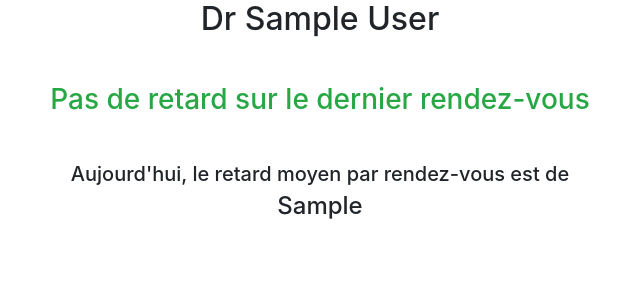
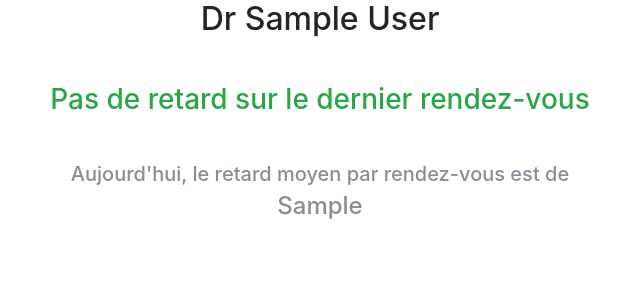
Before and after one commit to raphaelyancey/CareTime, a Django app: template main/templates/main/host_front.html in a window 1280 px wide. Shown: the part 87-388 px from the top of the page, without its empty margins (320-960 px from the left). Run offline with Django 3.2, Linux system fonts and the light colour scheme; tables that the repository leaves empty hold one stand-in row (values such as "Sample post"); the template is opened without the code that fills it: values that come from a table or form of the project are taken from there, most other values are stand-ins (such as "Sample title", 1, 10 or a date in 2020); some libraries are stand-ins or nearby versions.

Commit message:
Style adjustments.

```diff
--- a/main/templates/main/host_front.html
+++ b/main/templates/main/host_front.html
@@ -11,13 +11,13 @@
 
             {% if is_delayed %}
                 <h5 class="mt-5 ">{% trans "Le dernier rendez-vous a été prit avec un retard de" %}</h5>
-                <h1>{{human_delay}}</h1>
+                <h1 class="text-primary"><strong>{{human_delay}}</strong></h1>
             {% else %}
                 <h3 class="mt-5 text-success">Pas de retard sur le dernier rendez-vous</h3>
             {% endif %}
 
-            <h5 class="mt-5">{% trans "Aujourd'hui, le retard moyen par rendez-vous est de" %}</h5>
-            <h4>{{human_mean_delay}}</h4>
+            <h5 class="mt-5 text-muted">{% trans "Aujourd'hui, le retard moyen par rendez-vous est de" %}</h5>
+            <h4 class="text-muted">{{human_mean_delay}}</h4>
         {% else %}
             <h4 class="mt-5">{% trans "Aucun rendez-vous n'a été prit aujourd'hui" %}</h4>
         {% endif %}
```
